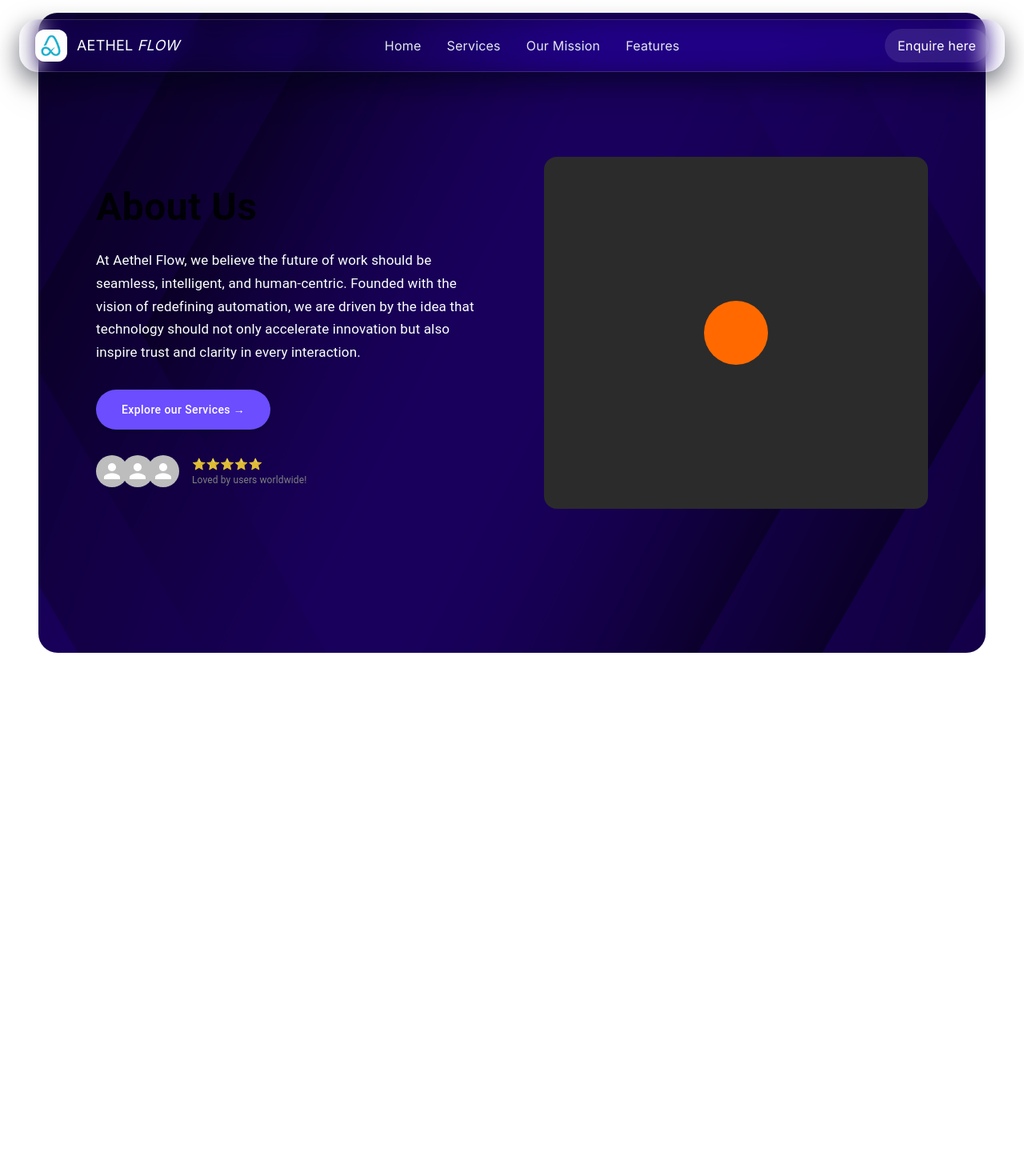
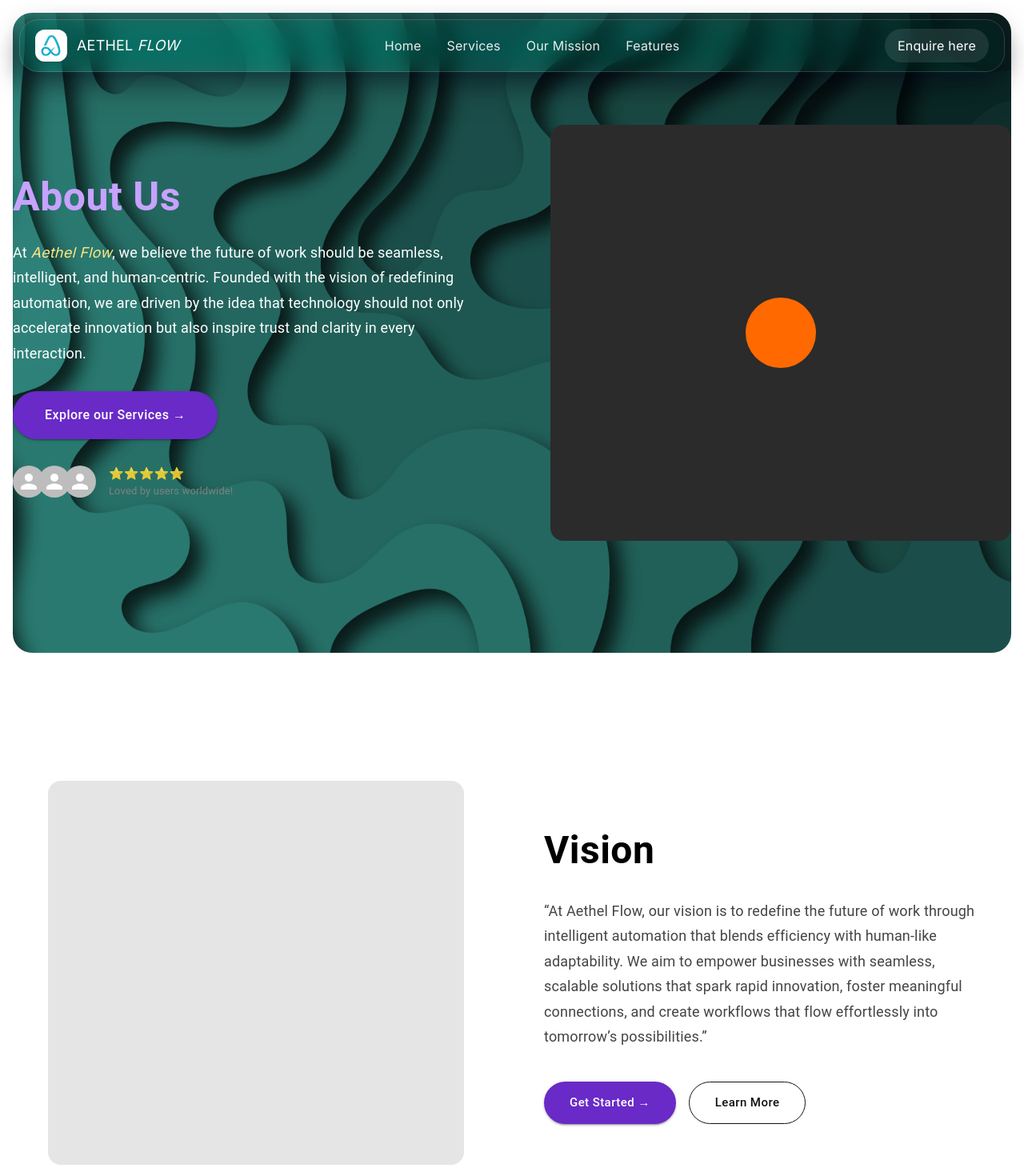
Before and after one commit to aethelflow-solutions/AethelSite, a Next.js app: page /about in a window 1280 px wide. Shown: the top 1470 px of the page at 80% size. Before the commit the page ends 832 px from the top, so only its background shows below. Built offline with nearby package versions, Linux system fonts and the light colour scheme; some icons are missing.

Commit message:
changes in about section

```diff
--- a/app/about/page.tsx
+++ b/app/about/page.tsx
@@ -3,13 +3,11 @@ import PlayArrowIcon from "@mui/icons-material/PlayArrow";
 
 export default function AboutUsSection() {
   return (
+    <>
       <section
         id="about-us"
         className="
-      min-h-screen
-      mx-4 md:mx-8
-      px-6 md:px-12
-      py-16 md:py-20
+        min-h-[100vh]
         rounded-3xl
         overflow-hidden
         bg-cover
@@ -17,15 +15,16 @@ export default function AboutUsSection() {
         flex
         items-center
       "
-      style={{ backgroundImage: "url('/aboutBG1.jpg')" }}
+        style={{ backgroundImage: "url('/aboutBG.jpg')" }}
       >
-      <Container maxWidth="xl">
-        <div className="flex flex-col md:flex-row items-center justify-between gap-12 md:gap-20">
+        <Container maxWidth="xl" disableGutters>
+          <div className="flex flex-col md:flex-row items-center justify-between gap-14 md:gap-24">
             {/* LEFT CONTENT */}
-          <div className="flex-1 max-w-xl">
+            <div className="flex-1 max-w-2xl">
               <Typography
+                className="animate-fade-up delay-1 text-[#c7a2ff]"
                 sx={{
-                fontSize: { xs: "32px", md: "48px" },
+                  fontSize: { xs: "16px", md: "32px", lg: "50px" },
                   fontWeight: 600,
                   mb: 2,
                 }}
@@ -34,36 +33,48 @@ export default function AboutUsSection() {
               </Typography>
 
               <Typography
+                className="animate-fade-up delay-2"
                 sx={{
-                fontSize: { xs: "14px", md: "16px", lg: "17px" },
-                lineHeight: 1.7,
+                  fontSize: { xs: "14px", md: "18px" },
+                  lineHeight: 1.75,
                   color: "white",
                   mb: 4,
                 }}
               >
-              At Aethel Flow, we believe the future of work should be seamless,
-              intelligent, and human-centric. Founded with the vision of
-              redefining automation, we are driven by the idea that technology
-              should not only accelerate innovation but also inspire trust and
-              clarity in every interaction.
+                At{" "}
+                <span className="text-amber-200 italic cursor-pointer">
+                  Aethel Flow
+                </span>
+                , we believe the future of work should be seamless, intelligent,
+                and human-centric. Founded with the vision of redefining
+                automation, we are driven by the idea that technology should not
+                only accelerate innovation but also inspire trust and clarity in
+                every interaction.
               </Typography>
 
               <Button
+                className="animate-fade-up delay-3 scale-hover"
                 variant="contained"
                 sx={{
-                backgroundColor: "#6C4DFF",
+                  backgroundColor: "#692ac8",
                   borderRadius: "999px",
-                px: 4,
-                py: 1.6,
+                  px: 5,
+                  py: 2,
+                  fontSize: "16px",
                   textTransform: "none",
                   mb: 4,
-                "&:hover": { backgroundColor: "#5a3fe0" },
+                  "&:hover": { backgroundColor: "#5a24a8" },
                 }}
               >
                 Explore our Services →
               </Button>
 
-            <Stack direction="row" spacing={2} alignItems="center">
+              <Stack
+                direction="row"
+                spacing={2}
+                alignItems="center"
+                className="animate-fade-up delay-4"
+              >
                 <Stack direction="row" spacing={-1}>
                   <Avatar />
                   <Avatar />
@@ -71,8 +82,8 @@ export default function AboutUsSection() {
                 </Stack>
 
                 <div>
-                <Typography fontSize={14}>⭐⭐⭐⭐⭐</Typography>
-                <Typography fontSize={12} color="grey">
+                  <Typography fontSize={15}>⭐⭐⭐⭐⭐</Typography>
+                  <Typography fontSize={13} color="grey">
                     Loved by users worldwide!
                   </Typography>
                 </div>
@@ -80,9 +91,9 @@ export default function AboutUsSection() {
             </div>
 
             {/* RIGHT MEDIA */}
-          <div className="flex-1 w-full max-w-2xl">
-            <div className="w-full h-[240px] sm:h-[300px] md:h-[380px] lg:h-[440px] bg-[#2b2b2b] rounded-2xl flex items-center justify-center">
-              <div className="w-16 h-16 md:w-20 md:h-20 bg-orange-500 rounded-full flex items-center justify-center cursor-pointer">
+            <div className="flex-1 w-full max-w-2xl animate-fade-up delay-2">
+              <div className="w-full h-[260px] sm:h-[320px] md:h-[420px] lg:h-[520px] bg-[#2b2b2b] rounded-2xl flex items-center justify-center">
+                <div className="w-18 h-18 md:w-22 md:h-22 bg-orange-500 rounded-full flex items-center justify-center cursor-pointer scale-hover">
                   <PlayArrowIcon className="text-white text-4xl md:text-5xl" />
                 </div>
               </div>
@@ -90,5 +101,87 @@ export default function AboutUsSection() {
           </div>
         </Container>
       </section>
+      <section className="w-full min-h-[100vh] flex items-center">
+        <Container maxWidth="xl">
+          <div className="flex flex-col md:flex-row items-center justify-center gap-12 md:gap-20">
+            {/* LEFT IMAGE PLACEHOLDER */}
+            <div className="flex-1 w-full flex justify-center">
+              {/* Image will be inserted here later */}
+              <div className="w-full max-w-[520px] h-[280px] sm:h-[340px] md:h-[420px] lg:h-[480px] rounded-2xl bg-[#e5e5e5]" />
+            </div>
+
+            {/* RIGHT CONTENT */}
+            <div className="flex-1 max-w-xl text-center md:text-left">
+              <Typography
+                sx={{
+                  color: "black",
+                  fontSize: { xs: "30px", md: "40px", lg: "48px" },
+                  fontWeight: 600,
+                  mb: 3,
+                }}
+              >
+                Vision
+              </Typography>
+
+              <Typography
+                sx={{
+                  fontSize: { xs: "15px", md: "17px", lg: "18px" },
+                  lineHeight: 1.75,
+                  color: "#444",
+                  mb: 5,
+                }}
+              >
+                “At Aethel Flow, our vision is to redefine the future of work
+                through intelligent automation that blends efficiency with
+                human-like adaptability. We aim to empower businesses with
+                seamless, scalable solutions that spark rapid innovation, foster
+                meaningful connections, and create workflows that flow
+                effortlessly into tomorrow’s possibilities.”
+              </Typography>
+
+              <Stack
+                direction="row"
+                spacing={2}
+                justifyContent={{ xs: "center", md: "flex-start" }}
+              >
+                <Button
+                  variant="contained"
+                  sx={{
+                    backgroundColor: "#692ac8",
+                    borderRadius: "999px",
+                    px: 4,
+                    py: 1.6,
+                    textTransform: "none",
+                    fontSize: "15px",
+                    "&:hover": { backgroundColor: "#5a24a8" },
+                  }}
+                >
+                  Get Started →
+                </Button>
+
+                <Button
+                  variant="outlined"
+                  sx={{
+                    borderRadius: "999px",
+                    px: 4,
+                    py: 1.6,
+                    textTransform: "none",
+                    fontSize: "15px",
+                    color: "#111",
+                    borderColor: "#111",
+                    "&:hover": {
+                      borderColor: "#000",
+                      backgroundColor: "rgba(0,0,0,0.04)",
+                    },
+                  }}
+                >
+                  Learn More
+                </Button>
+              </Stack>
+            </div>
+          </div>
+        </Container>
+      </section>
+    </>
   );
 }
```
Lines whose indentation alone changed are shown as unchanged.
